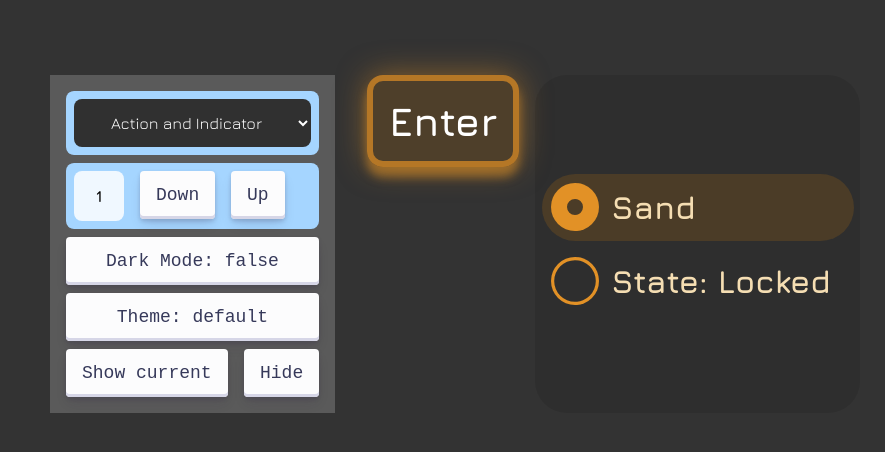
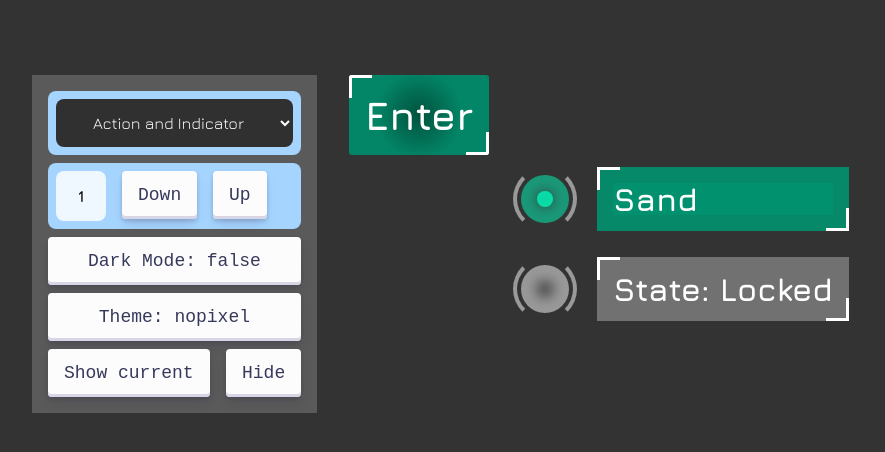
Before and after one commit to swkeep/interaction-menu, a Vue app in the folder interactionDUI/dui_source/: page / in a window 1280 px wide. Shown: the part 156-608 px from the top of the page, without its empty margins (185-1070 px from the left). Built offline with nearby package versions, Linux system fonts and the light colour scheme.

Commit message:
feat: nopixel theme

```diff
--- a/interactionDUI/dui_source/src/components/MenuOption.vue
+++ b/interactionDUI/dui_source/src/components/MenuOption.vue
@@ -3,8 +3,10 @@
     <div class="label" :class="labelClass" :style="computedItemStyle">
         <i v-if="item.icon" :class="[item.icon, 'label__icon']"></i>
         <span v-if="!isRadio" v-html="sanitizedHTML"></span>
-        <div v-if="isRadio">
-            {{ item.label }}
+        <div v-if="isRadio" class="label__container">
+            <div class="label__text">
+                {{ item.label }}
+            </div>
         </div>
     </div>
 </template>
--- a/interactionDUI/dui_source/src/themes.scss
+++ b/interactionDUI/dui_source/src/themes.scss
@@ -170,3 +170,176 @@
         }
     }
 }
+
+// do not look at this :(
+[data-theme='nopixel'] {
+    &[data-dark='true'] {
+        .menus-container {
+            background-color: transparent;
+        }
+
+        .indicator {
+            background-color: transparent;
+        }
+    }
+
+    .menus-container {
+        background-color: transparent;
+        border-radius: 0px;
+    }
+
+    .menu {
+        &__option {
+            color: #ffffff;
+            overflow: visible;
+
+            &__radio {
+                position: absolute;
+                appearance: none;
+
+                &::before {
+                    content: '';
+                    position: absolute;
+                    top: 0.5em;
+                    left: -0.26em;
+                    width: 4.2em;
+                    height: 4.2em;
+                    border: 0.3em solid rgba(255, 255, 255, 0.5);
+                    border-radius: 50%;
+                    border-top-color: transparent;
+                    border-bottom-color: transparent;
+                    box-shadow: 0 0 0 0em rgba(255, 255, 255, 0.5);
+                }
+
+                &:checked + .label {
+                    background-color: transparent;
+
+                    &__radio {
+                        &::before {
+                            border: 0.3em solid rgba(255, 255, 255, 0.5);
+                        }
+                    }
+
+                    &:before {
+                        content: '';
+                        box-shadow: inset 0 0 0.4em 0.5em rgba(0, 255, 191, 0.5);
+                    }
+
+                    &:after {
+                        position: absolute;
+                        width: 0.5em;
+                        height: 0.5em;
+                        top: 1.05em;
+                        left: 0.81em;
+                        content: '';
+                        background-color: rgba(0, 255, 191, 0.5);
+                        border-radius: 50%;
+                        box-shadow: inset 0 0 0.4em 0.5em rgba(0, 255, 191, 0.5);
+                    }
+                }
+
+                &:checked + .label div {
+                    background-color: rgba(2, 147, 111, 0.9);
+                }
+            }
+
+            .label {
+                border-radius: 0px;
+                background-color: transparent;
+
+                &--radio:before {
+                    box-shadow: inset 0 0 0.4em 0.5em rgba(255, 255, 255, 0.5);
+                }
+
+                .label__container {
+                    position: relative;
+                    width: 80%;
+                    background-color: rgba(255, 255, 255, 0.3);
+                    padding: 0.5rem;
+                    margin-left: 1rem;
+                }
+            }
+
+            .label .label__container {
+                padding: 1rem;
+            }
+
+            .label .label__container {
+                &::after {
+                    position: absolute;
+                    left: 0;
+                    top: 0;
+                    width: 20px;
+                    height: 20px;
+                    content: '';
+                    border-left: 3px solid rgb(255, 255, 255);
+                    border-top: 3px solid rgb(255, 255, 255);
+                }
+
+                &::before {
+                    position: absolute;
+                    right: 0;
+                    bottom: 0;
+                    width: 20px;
+                    height: 20px;
+                    content: '';
+                    border-right: 3px solid rgb(255, 255, 255);
+                    border-bottom: 3px solid rgb(255, 255, 255);
+                }
+            }
+        }
+    }
+
+    .indicator {
+        border: none;
+        background: radial-gradient(circle, rgba(0, 82, 62, 1) 0%, rgba(3, 134, 103, 1) 55%);
+        border-radius: 3px;
+
+        &__inner {
+            display: flex;
+            justify-content: center;
+            align-items: center;
+            width: 80%;
+            height: 80%;
+        }
+
+        &__fill {
+            background-color: rgba(0, 255, 191, 0.4);
+            height: 50%;
+        }
+
+        &--success {
+            border-color: rgb(81, 255, 0) !important;
+        }
+
+        &--fail {
+            border-color: rgb(199, 37, 61) !important;
+        }
+
+        &--glow {
+            box-shadow: none;
+        }
+
+        &::after {
+            position: absolute;
+            left: 0;
+            top: 0;
+            width: 20px;
+            height: 20px;
+            content: '';
+            border-left: 3px solid rgb(255, 255, 255);
+            border-top: 3px solid rgb(255, 255, 255);
+        }
+
+        &::before {
+            position: absolute;
+            right: 0;
+            bottom: 0;
+            width: 20px;
+            height: 20px;
+            content: '';
+            border-right: 3px solid rgb(255, 255, 255);
+            border-bottom: 3px solid rgb(255, 255, 255);
+        }
+    }
+}
--- a/interactionDUI/dui_source/src/types/mockData.ts
+++ b/interactionDUI/dui_source/src/types/mockData.ts
@@ -1,7 +1,7 @@
 export const menuMockData = [
     {
         selected: 1,
-        theme: 'default',
+        theme: 'nopixel',
         indicator: {
             prompt: 'Enter',
             glow: true,
--- a/interactionDUI/dui_source/src/views/ActionPromptIndicator.vue
+++ b/interactionDUI/dui_source/src/views/ActionPromptIndicator.vue
@@ -82,10 +82,12 @@ onUnmounted(() => {
                 'indicator--fail': state.status === 'fail',
             }"
         >
-            <div class="indicator__text" :class="{ 'indicator__text--mix-blend-mode': state.onHold }">
-                {{ state.content }}
+            <div class="indicator__inner">
+                <div class="indicator__text" :class="{ 'indicator__text--mix-blend-mode': state.onHold }">
+                    {{ state.content }}
+                </div>
+                <div class="indicator__fill" :style="{ width: state.fill + '%' }"></div>
             </div>
-            <div class="indicator__fill" :style="{ width: state.fill + '%' }"></div>
         </div>
     </Transition>
 </template>
```
